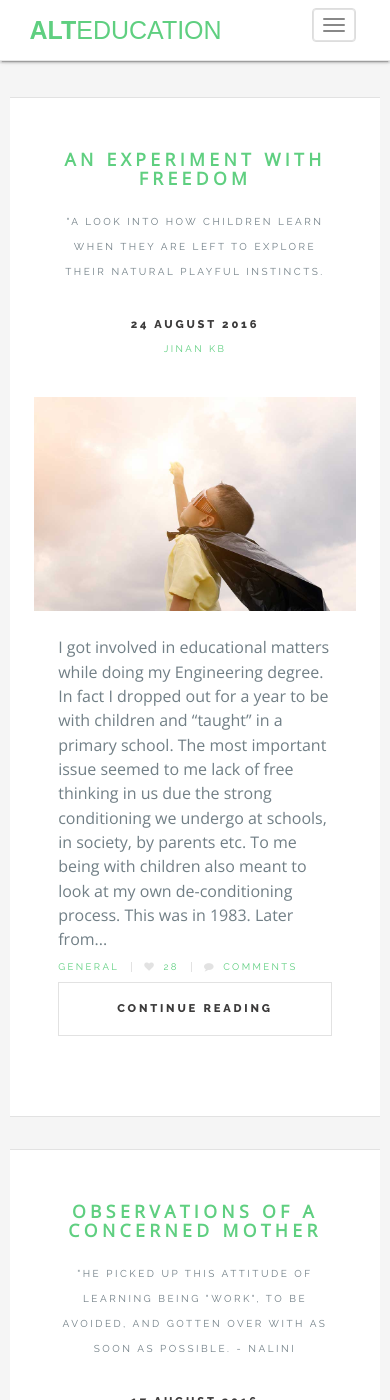
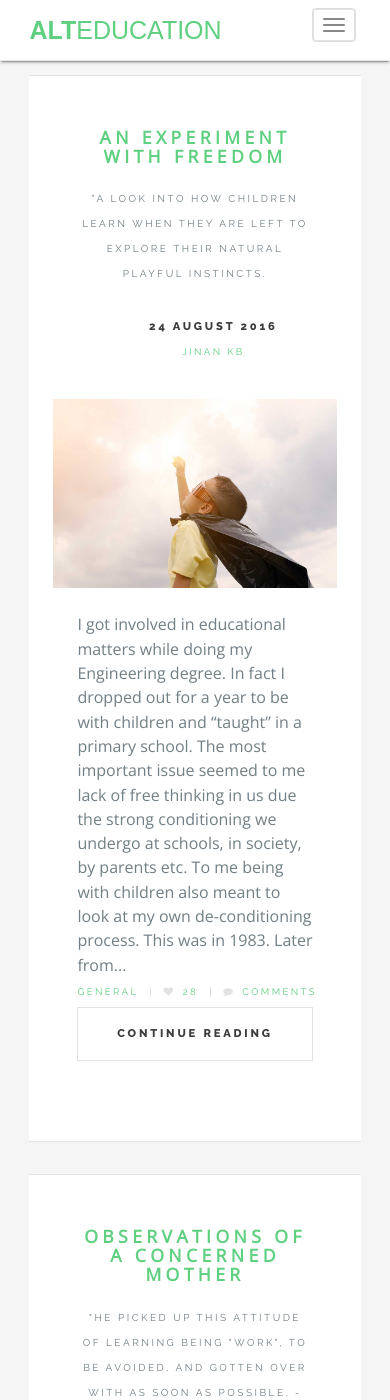
Before and after one commit to alteducation/web, a Jekyll site: the page built from blog/index.html, in a window 390 px wide and 1400 px high. Built offline with Jekyll 4.4.1, drawn with Linux system fonts in a browser that asks for light colours; some web fonts are replaced; the list of posts is cut into pages by our own code; comment, search, counter and statistics services are not loaded.

Commit message:
Possible Mobile Blog Layout Fix

```diff
--- a/css/blog.css
+++ b/css/blog.css
@@ -3218,10 +3218,12 @@
 		}
 
 		@media screen and (max-width: 736px) {
-
-			#wrapper {
-				padding: 1.5em;
-			}
+			h2{
+				line-height: 1.2em;
+			}
+		#wrapper{
+			padding-top: 1%;
+		}
 
 		}
 
```
